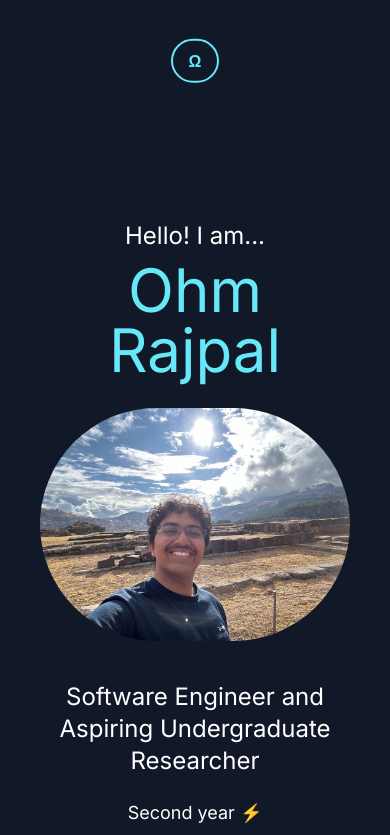
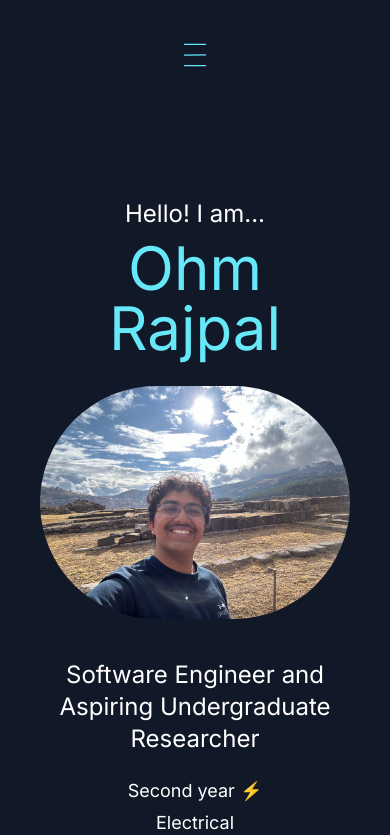
Before and after one commit to Ohm-Rajpal/portfolio, a Next.js app: page / in a window 390 px wide. Shown: the top 835 px of the page. Built offline with nearby package versions, Linux system fonts and the light colour scheme.

Commit message:
Added menu bar, hopefully fixes mobile view

```diff
--- a/app/MyComponents/MyNav.jsx
+++ b/app/MyComponents/MyNav.jsx
@@ -1,5 +1,6 @@
 import React, { useState } from "react";
 import CustomButton from "./CustomButton";
+import { CiMenuBurger } from "react-icons/ci";
 import { scrollTo } from '../scrollTo';
 
 export default function MyNav() {
@@ -16,8 +17,8 @@ export default function MyNav() {
     return (
         <nav className="px-4 py-10 mb-10 flex flex-col justify-center items-center">
 
-            <div className="md:hidden text-cyan-300 animate-bounce pb-2">
-              <CustomButton onClick={handleMenuPress} innerText={"Ω"} />
+            <div className="md:hidden text-cyan-300 pb-2 font-bold text-lg">
+                <CiMenuBurger onClick={handleMenuPress} size={30}/>
             </div>
 
             <div className={`overflow-hidden transition-max-height duration-300 ease-in-out ${isOpen ? 'max-h-96' : 'max-h-0'} md:max-h-none md:flex md:items-center`}>
--- a/app/layout.jsx
+++ b/app/layout.jsx
@@ -4,7 +4,6 @@ import { SpeedInsights } from "@vercel/speed-insights/next"
 import { Analytics } from "@vercel/analytics/react"
 
 const inter = Inter({ subsets: ["latin"] });
-
 
 export default function RootLayout({ children }) {
   return (
```
